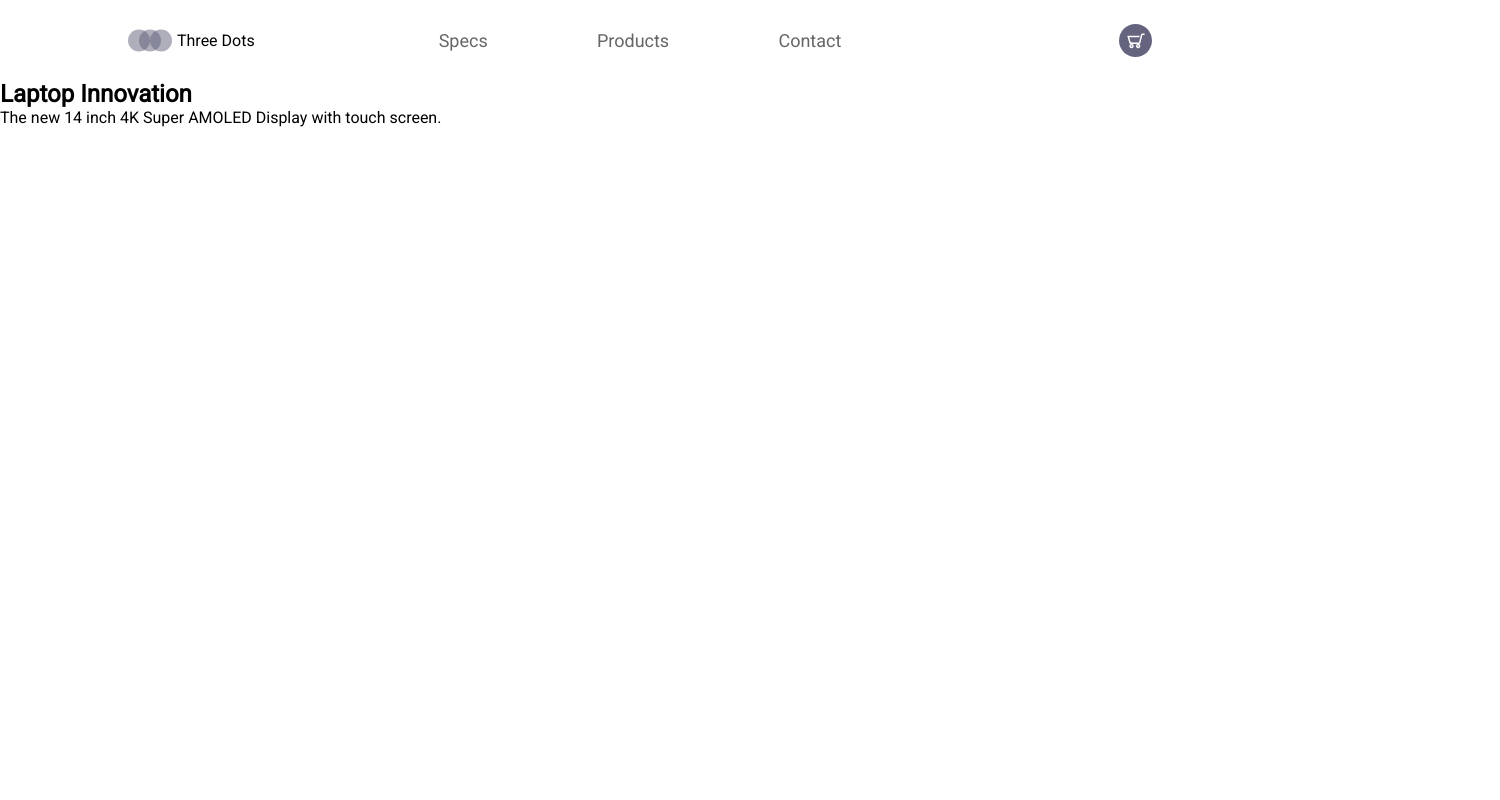
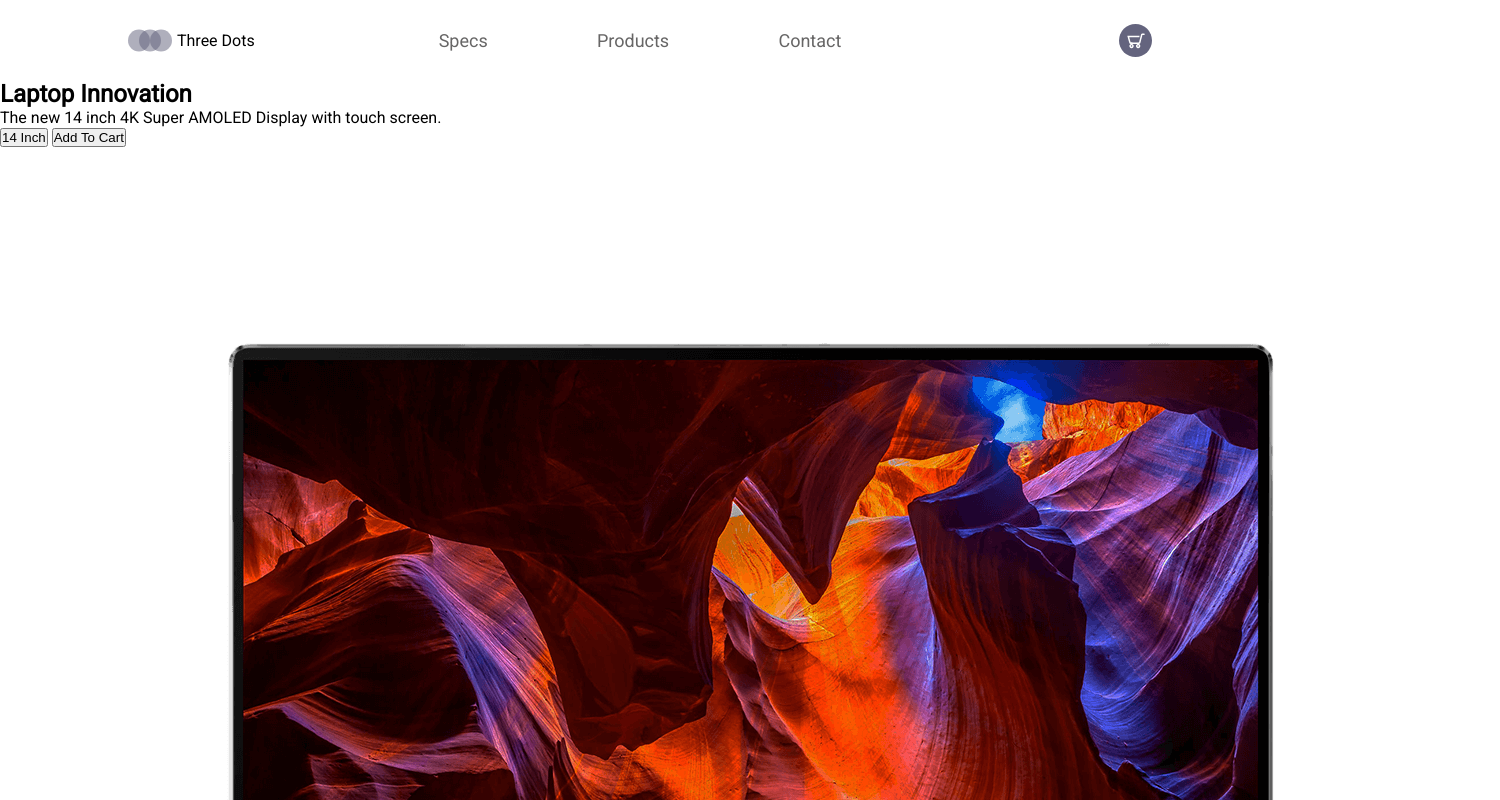
Before and after one commit to Bastigonzales/Responsive-Page, a plain HTML site: page index.html in a window 1280 px wide. Shown: the top 800 px of the page, 1500 px wide, since content can reach past the window. Drawn offline with Linux system fonts and the light colour scheme.

Commit message:
added more visual functionality

```diff
--- a/index.html
+++ b/index.html
@@ -38,9 +38,19 @@
 
                     </p>
                 </div>
-                <div class="cta"></div>
+                <div class="cta">
+                    <button class="buttton cta-select">14 Inch</button>
+                    <button class="button cta-add">Add To Cart</button>
+                </div>
+            </div>
+            <div class="cover">
+                <img src="./img/matebook.png" alt="matebook">
             </div>
         </section>
+
+        <img class="big-cirlce" src="./img/big-eclipse.svg" alt="">
+        <img class="medium-circle" src="./img/mid-eclipse.svg" alt="">
+        <img class="small-circle" src="./img/small-eclipse.svg" alt="">
     </main>
 </body>
 </html>
```
